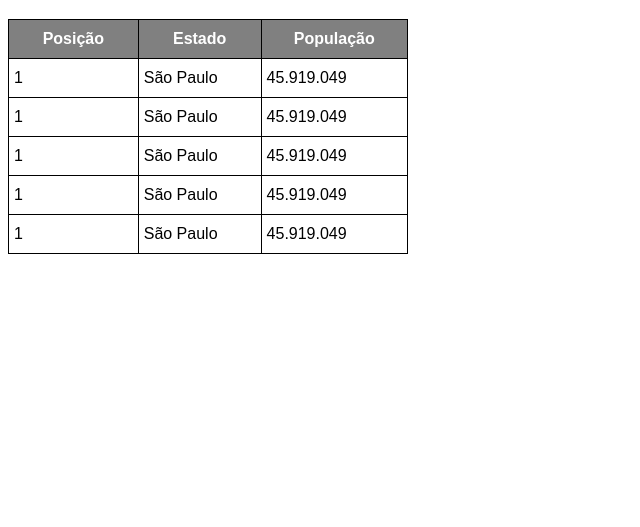
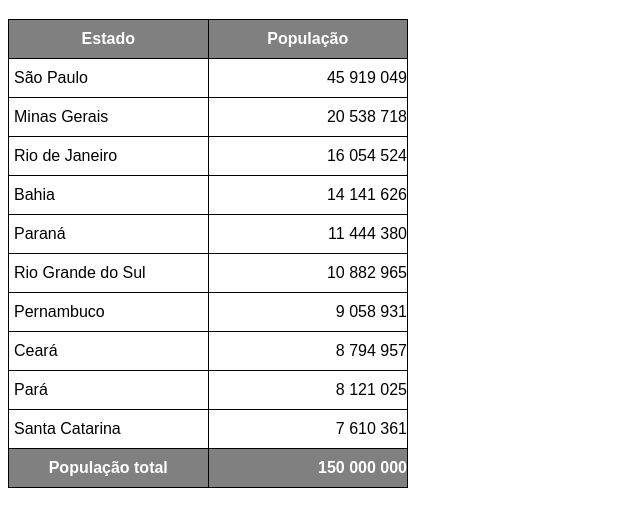
Before and after one commit to weslley070/html-css, a plain HTML site: page exercícios/23-tabelas/tabela002.html in a window 1280 px wide. Shown: the part 61-588 px from the top of the page, without its empty margins (0-640 px from the left). Drawn offline with Linux system fonts and the light colour scheme.

Commit message:
Update tabela002.html

```diff
--- a/exercícios/23-tabelas/tabela002.html
+++ b/exercícios/23-tabelas/tabela002.html
@@ -14,13 +14,16 @@
             width: 400px;
             padding: 10px 0px 10px 5px;
         }
-        thead{
+        thead,tfoot{
             background-color: gray;
             color: white;
         }
         th{
             border: 1px solid black;
             padding: 10px;
+        }
+        .numero{
+            text-align: right;
         }
 
     </style>
@@ -41,40 +44,55 @@
     <table>
         <thead>
             <tr>
-                <th>Posição</th>
                 <th>Estado</th>
                 <th>População</th>
             </tr>
         </thead>
         <tbody>
             <tr>
-                <td>1</td>
                 <td>São Paulo</td>
-                <td>45.919.049</td>
+                <td class="numero">45 919 049</td>
             </tr>
             <tr>
-                <td>1</td>
-                <td>São Paulo</td>
-                <td>45.919.049</td>
+                <td>Minas Gerais</td>
+                <td class="numero">20 538 718</td>
             </tr>
             <tr>
-                <td>1</td>
-                <td>São Paulo</td>
-                <td>45.919.049</td>
+                <td>Rio de Janeiro</td>
+                <td class="numero">16 054 524</td>
             </tr>
             <tr>
-                <td>1</td>
-                <td>São Paulo</td>
-                <td>45.919.049</td>
+                <td>Bahia</td>
+                <td class="numero">14 141 626</td>
             </tr>
             <tr>
-                <td>1</td>
-                <td>São Paulo</td>
-                <td>45.919.049</td>
+                <td>Paraná</td>
+                <td class="numero">11 444 380</td>
+            </tr>
+            <tr>
+                <td>Rio Grande do Sul</td>
+                <td class="numero">10 882 965	</td>
+            </tr>
+            <tr>
+                <td>Pernambuco</td>
+                <td class="numero">9 058 931</td>
+            </tr>
+            <tr>
+                <td>Ceará</td>
+                <td class="numero">8 794 957</td>
+            </tr>
+            <tr>
+                <td>Pará</td>
+                <td class="numero">8 121 025	</td>
+            </tr>
+            <tr>
+                <td>Santa Catarina</td>
+                <td class="numero">7 610 361	</td>
             </tr>
         </tbody>
         <tfoot>
-
+            <th>População total</th>
+            <td class="numero"><strong>150 000 000</strong></td>
         </tfoot>
     </table>
 </body>
```
